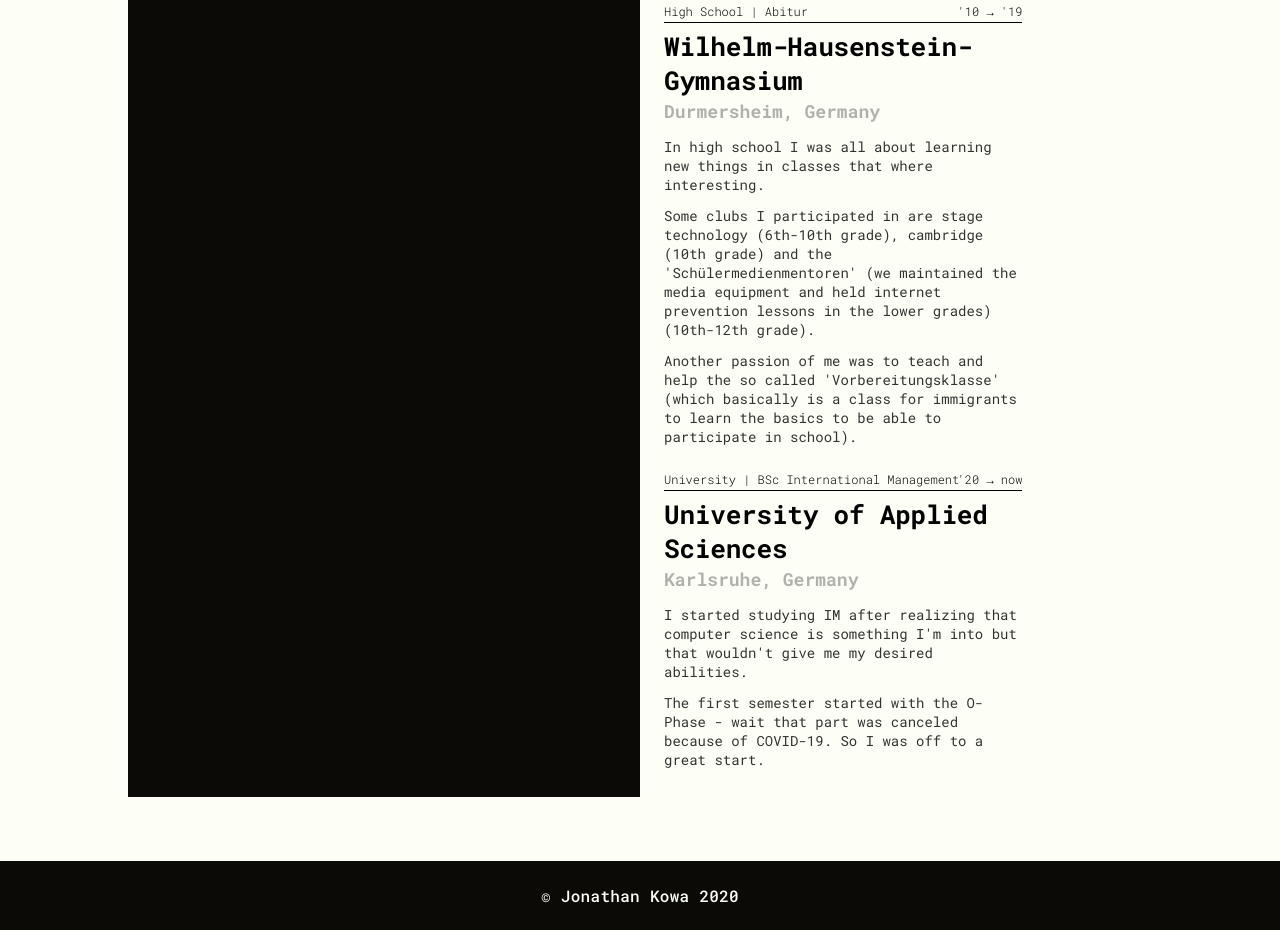
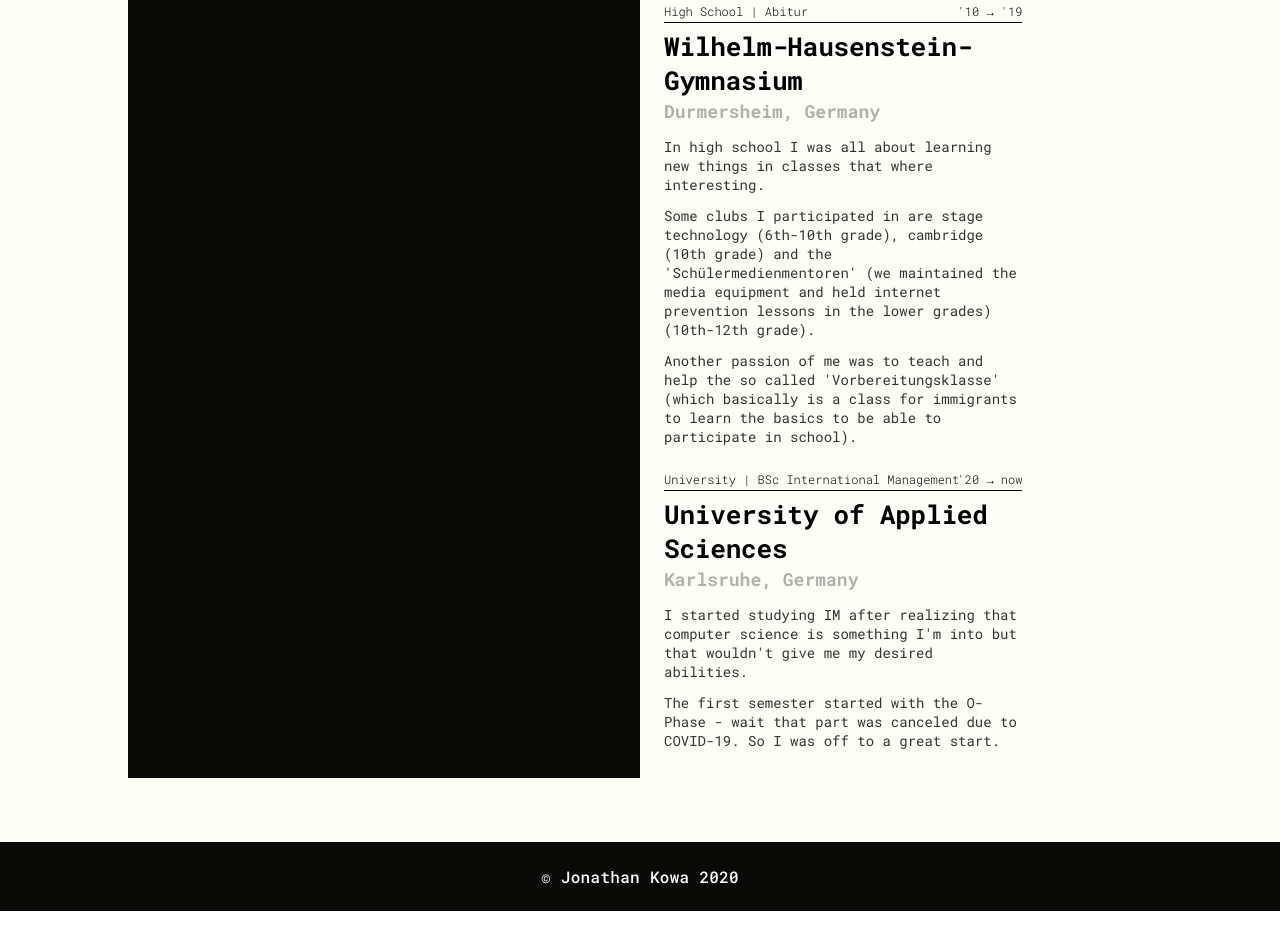
Before and after one commit to volume4k/kowa.me, a plain HTML site: page index.html in a window 1280 px wide. Shown: the part 742-1672 px from the top of the page. Drawn offline with Linux system fonts and the light colour scheme.

Commit message:
Wording Change to 'due to'

```diff
--- a/index.html
+++ b/index.html
@@ -58,7 +58,7 @@
               <h1>University of Applied Sciences</h1>
               <h2>Karlsruhe, Germany</h2>
               <p>I started studying IM after realizing that computer science is something I'm into but that wouldn't give me my desired abilities.</p>
-              <p>The first semester started with the O-Phase - wait that part was canceled because of COVID-19. So I was off to a great start.</p>
+              <p>The first semester started with the O-Phase - wait that part was canceled due to COVID-19. So I was off to a great start.</p>
             </div>
           </div>
         </div>
```
